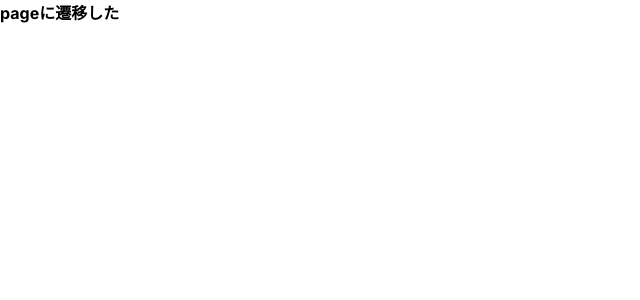
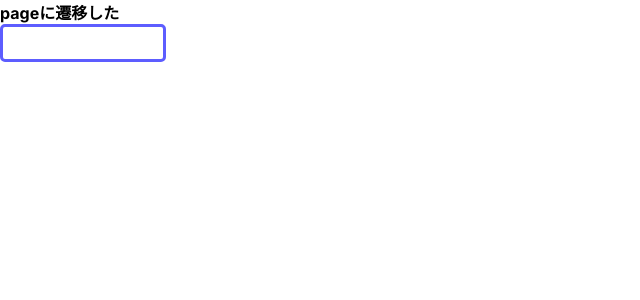
Before and after one commit to RikutoOgaki/Compo-OR, a Next.js app: page /componentspages in a window 1280 px wide. Shown: the top 300 px of the page, without its empty margins (0-640 px from the left). Built offline with nearby package versions, Linux system fonts and the light colour scheme.

Commit message:
InputTextComponent作成中

```diff
--- a/src/app/componentspages/page.tsx
+++ b/src/app/componentspages/page.tsx
@@ -1,9 +1,12 @@
 'use client'
+
+import { InputText } from '@/Components/common/Input/InputText'
 
 export default function HomePage() {
     return (
         <>
             <h1>pageに遷移した</h1>
+            <InputText />
         </>
     )
 }
--- a/src/app/globals.css
+++ b/src/app/globals.css
@@ -13,3 +13,13 @@ button {
   color: #ffffff;
   cursor: pointer;
 }
+
+input {
+  border: none;
+  width: 10rem;
+  height: 2rem;
+  text-align: center;
+  border-radius: 5px;
+  border: #5d5dff 3px solid;
+  outline: none;
+}
```
Also changed, not shown: src/app/componentspages/InputText/page.tsx (added, +7 -0 lines).
